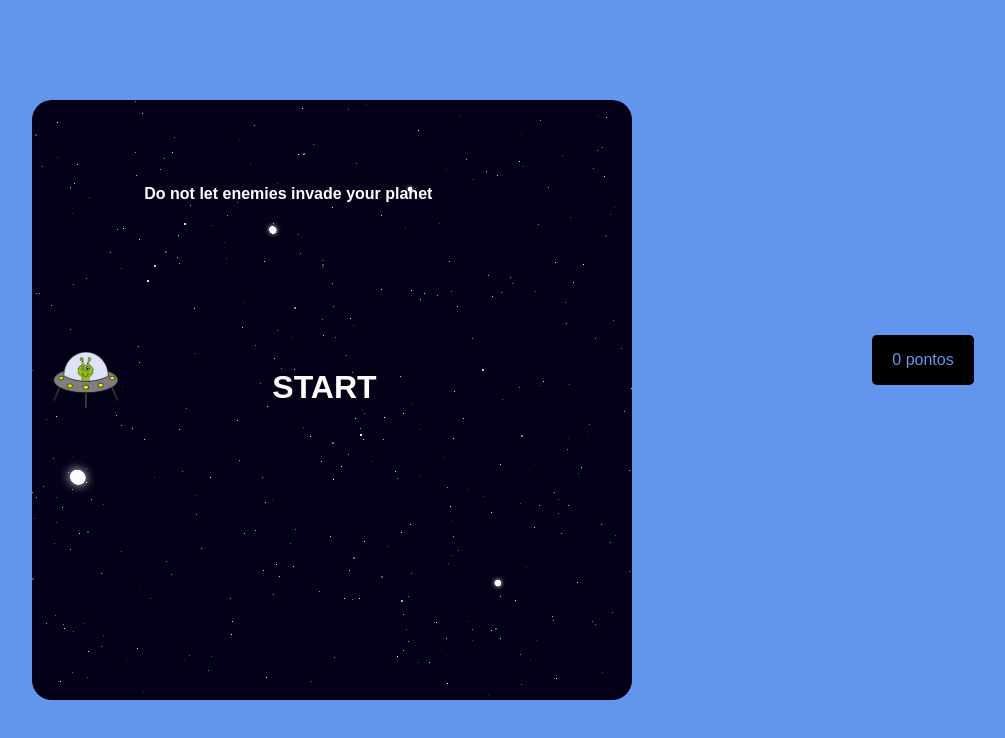
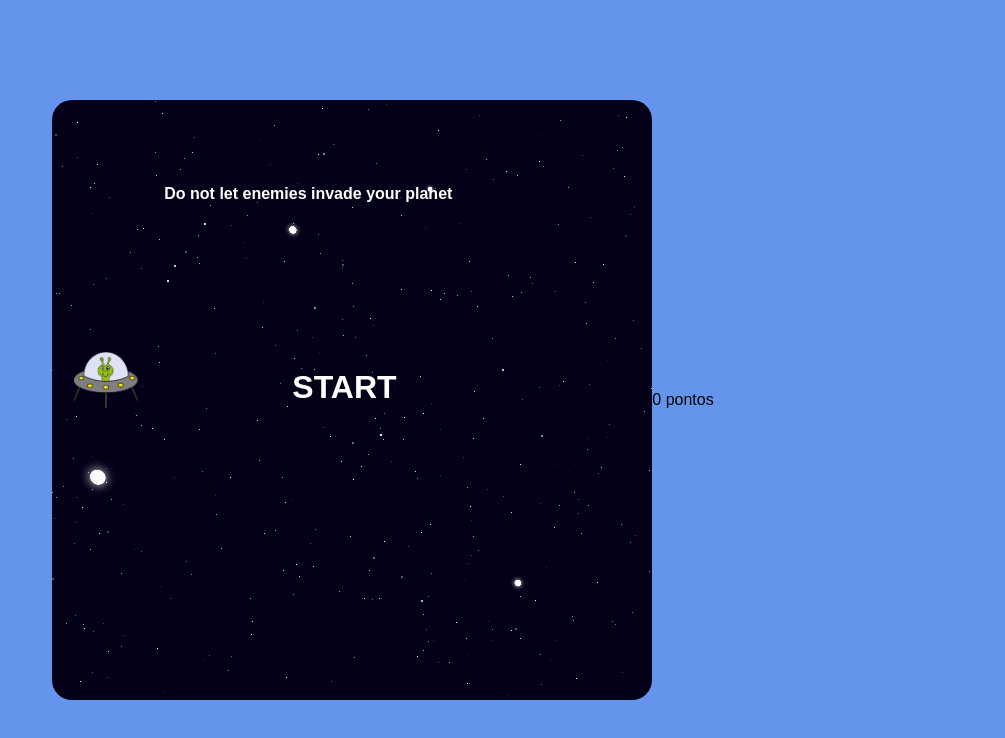
Before and after one commit to rvsriller/rierShooterGame, a plain HTML site: page index.html in a window 1280 px wide. Shown: the whole page, without its empty margins (257-1262 px from the left). Drawn offline with Linux system fonts and the light colour scheme.

Commit message:
Space Shooter Game

```diff
--- a/style.css
+++ b/style.css
@@ -27,17 +27,20 @@ body {
   color: white;
 }
 
+/*  Experience counter
 .pointsStatus {
-  position: relative;
-  top: -40px;
+  position: fixed;
+  text-align: center;
+  top: 40px;
   left: 15rem;
   cursor: pointer;
   color: cornflowerblue;
-  background-color: black;
+  background-color: white;
   border-radius: 5px;
   width: fit-content;
+  height: 20px;
   padding-inline: 20px;
-}
+} */
 
 .startButton {
   position: relative;
```
